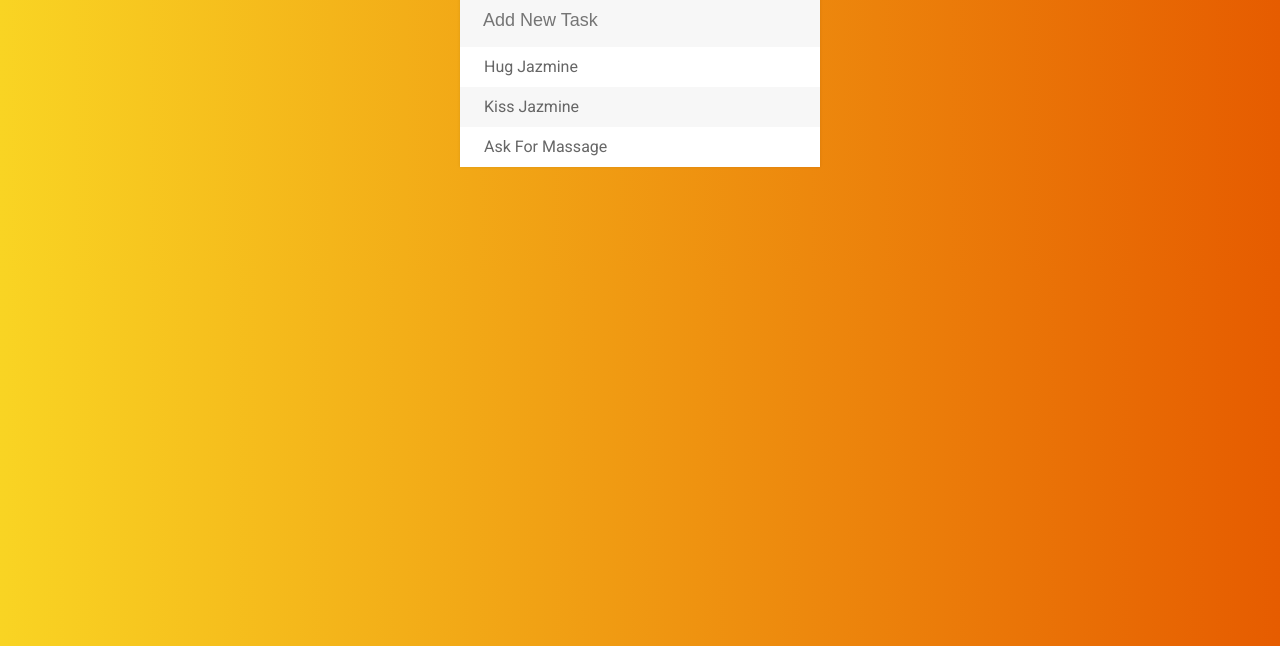
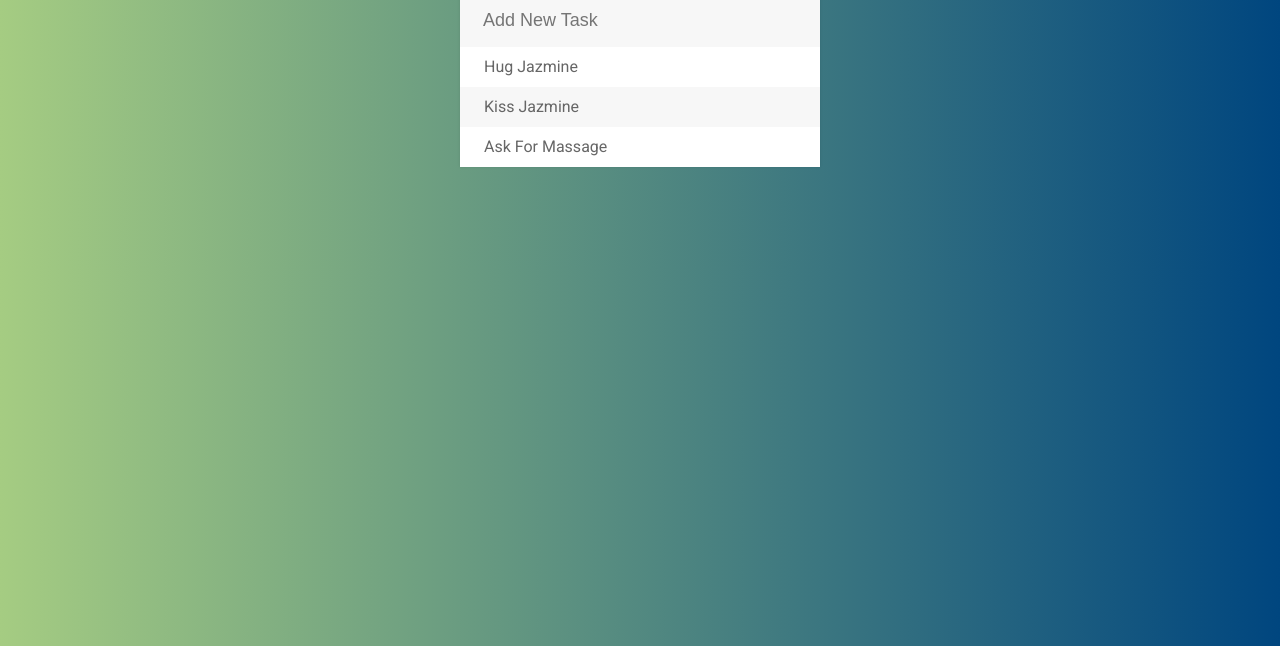
Before and after one commit to stan-gray/TaskManager, a plain HTML site: page index.html in a window 1280 px wide. Shown: the part 154-800 px from the top of the page. Drawn offline with Linux system fonts and the light colour scheme.

Commit message:
Update todos.css

```diff
--- a/assets/css/todos.css
+++ b/assets/css/todos.css
@@ -1,8 +1,9 @@
 body {
 	font-family: Roboto;
-  	background: #e65c00;  /* fallback for old browsers */
-	background: -webkit-linear-gradient(to right, #F9D423, #e65c00);  /* Chrome 10-25, Safari 5.1-6 */
-	background: linear-gradient(to right, #F9D423, #e65c00); /* W3C, IE 10+/ Edge, Firefox 16+, Chrome 26+, Opera 12+, Safari 7+ */
+  	background: #00467F;  /* fallback for old browsers */
+	background: -webkit-linear-gradient(to right, #A5CC82, #00467F);  /* Chrome 10-25, Safari 5.1-6 */
+	background: linear-gradient(to right, #A5CC82, #00467F); /* W3C, IE 10+/ Edge, Firefox 16+, Chrome 26+, Opera 12+, Safari 7+ */
+
 
 }
 
```
